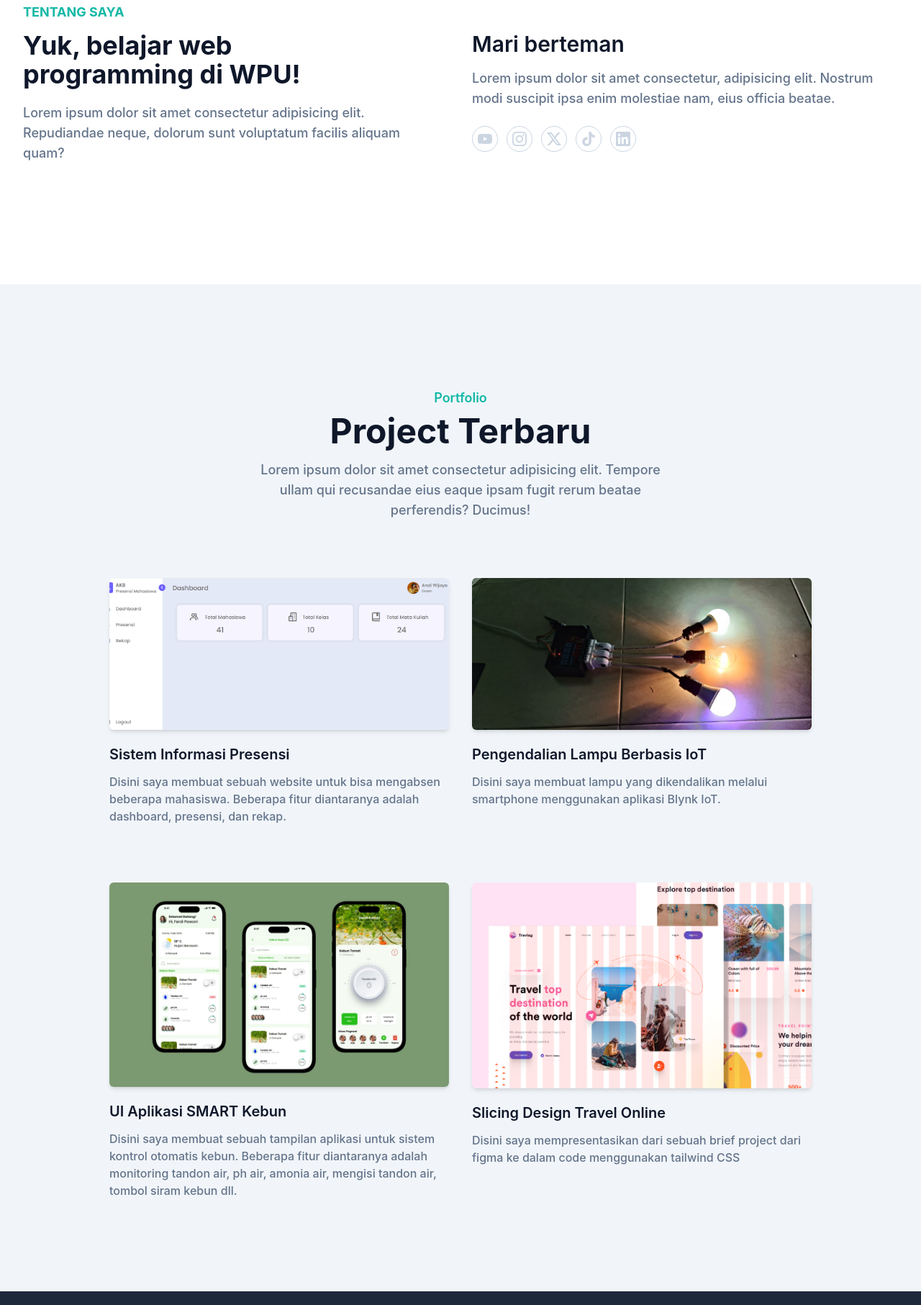
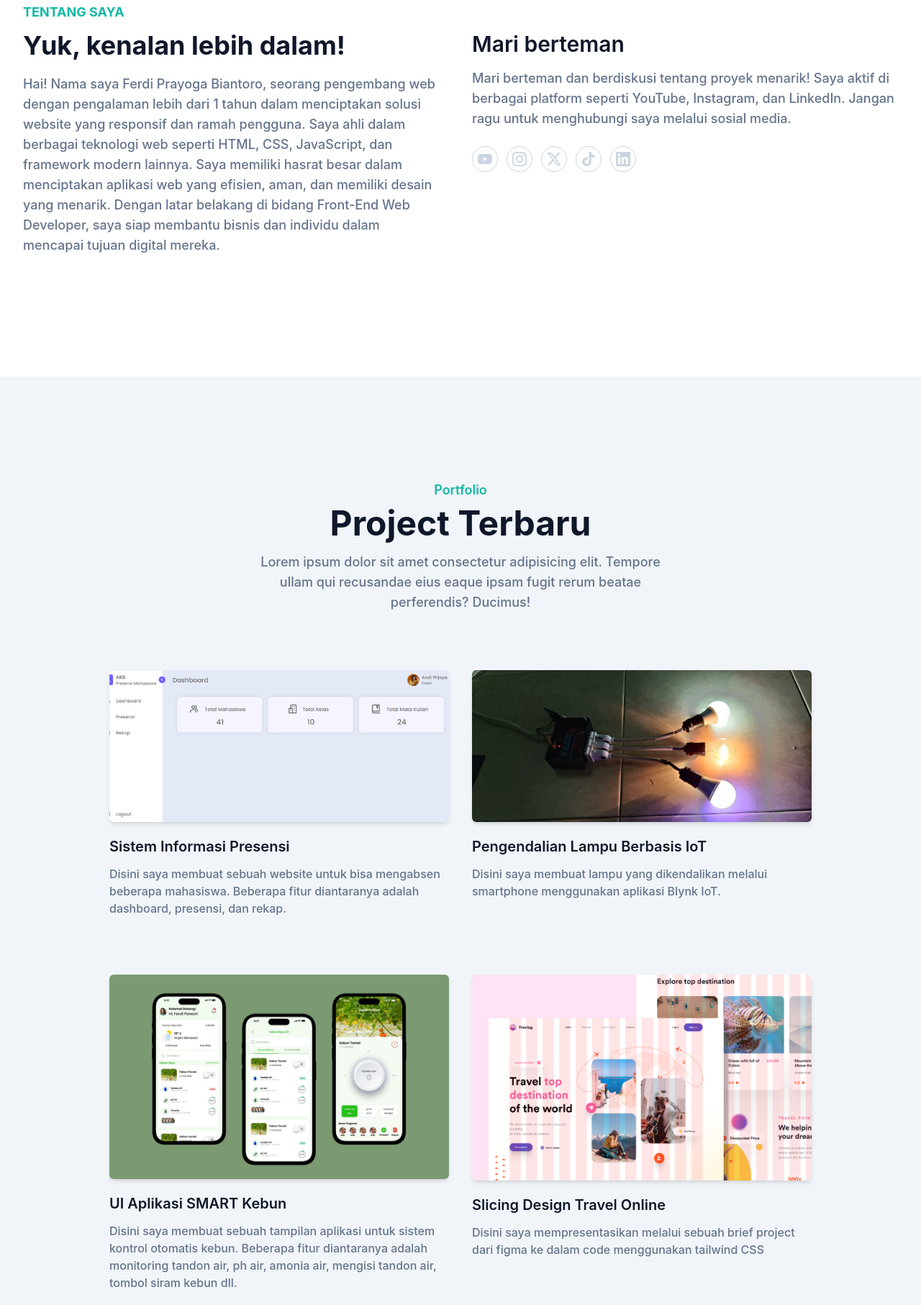
Before and after one commit to ferdi166/portfolio-ferdi, a plain HTML site: page index.html in a window 1280 px wide. Shown: the part 821-2634 px from the top of the page at 72% size. Drawn offline with Linux system fonts and the light colour scheme.

Commit message:
update portofolio

```diff
--- a/index.html
+++ b/index.html
@@ -132,22 +132,24 @@
                     <h4 class="font-bold uppercase text-primary text-lg
                     mb-3">Tentang Saya</h4>
                     <h2 class="font-bold text-dark text-3xl mb-5
-                    max-w-md lg:text-4xl dark:text-white">Yuk, belajar web programming di WPU!</h2>
+                    max-w-md lg:text-4xl dark:text-white">Yuk, kenalan lebih dalam!</h2>
                     <p class="font-medium text-base text-secondary
-                    max-w-xl lg:text-lg">Lorem ipsum dolor sit amet consectetur adipisicing
-                        elit.
-                        Repudiandae neque,
-                        dolorum sunt
-                        voluptatum facilis aliquam quam?</p>
+                    max-w-xl lg:text-lg">Hai! Nama saya Ferdi Prayoga Biantoro, seorang pengembang web dengan
+                        pengalaman lebih
+                        dari 1 tahun dalam menciptakan solusi website yang responsif dan ramah pengguna. Saya ahli
+                        dalam berbagai teknologi web seperti HTML, CSS, JavaScript, dan framework modern lainnya.
+                        Saya memiliki hasrat besar dalam menciptakan aplikasi web yang efisien, aman, dan memiliki
+                        desain yang menarik. Dengan latar belakang di bidang Front-End Web Developer, saya siap
+                        membantu bisnis dan individu dalam mencapai tujuan digital mereka. </p>
                 </div>
                 <div class="w-full px-4 lg:w-1/2">
                     <h3 class="font-semibold text-dark text-2xl mb-4
                     lg:text-3xl lg:pt-10 dark:text-white">Mari berteman</h3>
                     <p class="font-medium text-base text-secondary
-                    mb-6 lg:text-lg">Lorem ipsum dolor sit amet consectetur, adipisicing
-                        elit. Nostrum modi
-                        suscipit ipsa enim
-                        molestiae nam, eius officia beatae.</p>
+                    mb-6 lg:text-lg">Mari berteman dan berdiskusi tentang proyek menarik! Saya aktif di berbagai
+                        platform seperti YouTube, Instagram, dan LinkedIn. Jangan ragu untuk menghubungi saya melalui
+                        sosial media.
+                    </p>
                     <div class="flex items-center">
                         <!-- Youtube -->
                         <a href="#" target="_blank" class="w-9 h-9 mr-3 rounded-full
@@ -232,45 +234,74 @@
 
             <div class="w-full px-4 flex flex-wrap justify-center xl:w-10/12 xl:mx-auto">
                 <div class="mb-12 p-4 md:w-1/2">
+                    <a href="https://webakb.com/presensi/">
                         <div class="rounded-md shadow-md overflow-hidden">
                             <img src="img/portfolio/2.PNG" alt="SIPI" width="100%">
                         </div>
                         <h3 class="font-semibold text-xl text-dark mt-5 mb-3 dark:text-white">
                             Sistem Informasi Presensi</h3>
                         <p class="font-medium text-base text-secondary">Disini saya membuat sebuah website untuk bisa
-                        mengabsen beberapa mahasiswa. Beberapa fitur diantaranya adalah dashboard, presensi, dan rekap.
+                            mengabsen beberapa mahasiswa. Beberapa fitur diantaranya adalah dashboard, presensi, dan
+                            rekap.
                         </p>
+                    </a>
                 </div>
                 <div class="mb-12 p-4 md:w-1/2">
+                    <a href="#">
                         <div class="rounded-md shadow-md overflow-hidden">
                             <img src="img/portfolio/3.jpeg" alt="Lampu IoT" width="100%">
                         </div>
-                    <h3 class="font-semibold text-xl text-dark mt-5 mb-3 dark:text-white">Pengendalian Lampu Berbasis
+                        <h3 class="font-semibold text-xl text-dark mt-5 mb-3 dark:text-white">Pengendalian Lampu
+                            Berbasis
                             IoT
                         </h3>
-                    <p class="font-medium text-base text-secondary">Disini saya membuat lampu yang dikendalikan melalui
+                        <p class="font-medium text-base text-secondary">Disini saya membuat lampu yang dikendalikan
+                            melalui
                             smartphone menggunakan aplikasi Blynk IoT.</p>
+                    </a>
                 </div>
                 <div class="mb-12 p-4 md:w-1/2">
+                    <a
+                        href="https://www.figma.com/proto/jtWgQXlGe7zmz9v0zyNe87/SMART-Kebun?node-id=6-5&node-type=canvas&t=d9i7hFfvQfl9R0Uy-0&scaling=scale-down&content-scaling=fixed&page-id=6%3A3&starting-point-node-id=6%3A5">
                         <div class="rounded-md shadow-md overflow-hidden">
                             <img src="img/portfolio/1.jpg" alt="Kebun Pawon" width="100%">
                         </div>
-                    <h3 class="font-semibold text-xl text-dark mt-5 mb-3 dark:text-white">UI Aplikasi SMART Kebun</h3>
-                    <p class="font-medium text-base text-secondary">Disini saya membuat sebuah tampilan aplikasi untuk
+                        <h3 class="font-semibold text-xl text-dark mt-5 mb-3 dark:text-white">UI Aplikasi SMART Kebun
+                        </h3>
+                        <p class="font-medium text-base text-secondary">Disini saya membuat sebuah tampilan aplikasi
+                            untuk
                             sistem kontrol
                             otomatis
                             kebun. Beberapa fitur
-                        diantaranya adalah monitoring tandon air, ph air, amonia air, mengisi tandon air, tombol siram
+                            diantaranya adalah monitoring tandon air, ph air, amonia air, mengisi tandon air, tombol
+                            siram
                             kebun dll.</p>
+                    </a>
                 </div>
                 <div class="mb-12 p-4 md:w-1/2">
+                    <a href="#">
                         <div class="rounded-md shadow-md overflow-hidden">
                             <img src="img/portfolio/4.png" alt="Travel" width="100%">
                         </div>
-                    <h3 class="font-semibold text-xl text-dark mt-5 mb-3 dark:text-white">Slicing Design Travel Online
+                        <h3 class="font-semibold text-xl text-dark mt-5 mb-3 dark:text-white">Slicing Design Travel
+                            Online
                         </h3>
-                    <p class="font-medium text-base text-secondary">Disini saya mempresentasikan dari sebuah brief
+                        <p class="font-medium text-base text-secondary">Disini saya mempresentasikan melalui sebuah
+                            brief
                             project dari figma ke dalam code menggunakan tailwind CSS</p>
+                    </a>
+                </div>
+                <div class="mb-12 p-4 md:w-1/2">
+                    <a href="https://ferdi166.github.io/landing-page-rent-car/">
+                        <div class="rounded-md shadow-md overflow-hidden">
+                            <img src="img/portfolio/5.png" alt="Rent-Car" width="100%">
+                        </div>
+                        <h3 class="font-semibold text-xl text-dark mt-5 mb-3 dark:text-white">Landing Page Rent Car
+                        </h3>
+                        <p class="font-medium text-base text-secondary">Membuat landing page rental mobil dengan
+                            menggunakan
+                            HTML, CSS, dan Javascript.</p>
+                    </a>
                 </div>
             </div>
         </div>
```
Also changed, not shown: img/portfolio/5.PNG (added). Lines whose indentation alone changed are shown as unchanged.
